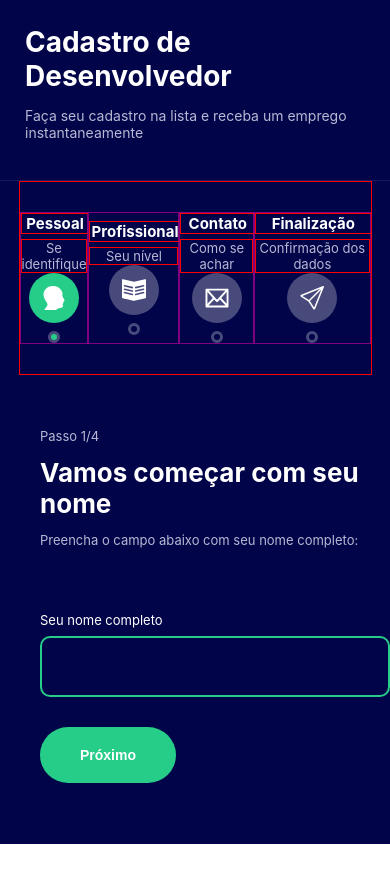
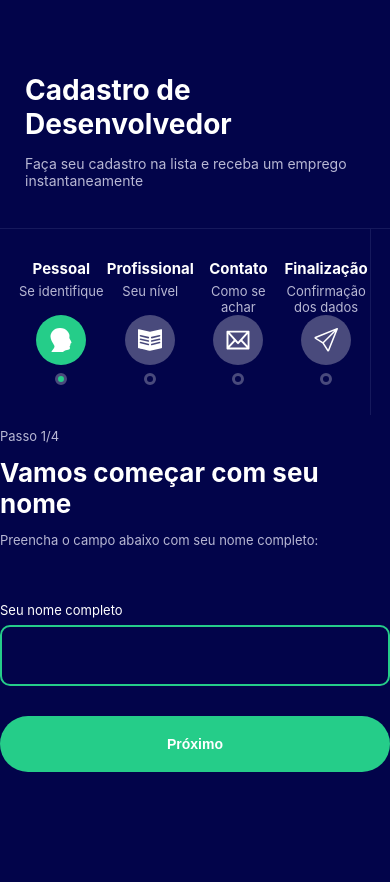
Before and after one commit to fdfborges/formulariomultsetpmodel, a React (Create React App) app: page / in a window 390 px wide. Shown: the top 882 px of the page. Before the commit the page ends 844 px from the top, so only its background shows below. Built offline with nearby package versions, Linux system fonts and the light colour scheme.

Commit message:
Page Step 1 responsive

```diff
--- a/src/components/SidebarItem/styles.ts
+++ b/src/components/SidebarItem/styles.ts
@@ -7,9 +7,11 @@ export const Container = styled.div`
 
         @media (max-width: 768px){
             display: flex;
+            flex: 1;
+            height: 100%
             align-items: center;
-            justify-content: center;
-            border: 1px solid purple;
+
+
             gap: 2rem;
 
             .containerLink{
@@ -46,7 +48,6 @@ export const Title = styled.div`
         align-items: center;
         justify-content: center;
         text-align: center;
-        border: 1px solid red;
 
     }
 `;
@@ -61,7 +62,6 @@ export const Description = styled.div`
         align-items: center;
         justify-content: center;
         text-align: center;
-        border: 1px solid red;
 
     }
 
--- a/src/components/Theme/styles.ts
+++ b/src/components/Theme/styles.ts
@@ -4,6 +4,7 @@ export const Container = styled.div`
     background-color: #02044A;
     color: #FFF;
     min-height: 100vh;
+    padding-top: 3rem;
 `;
 
 export const Area = styled.div`
@@ -33,7 +34,6 @@ export const Sidebar = styled.div`
     @media (max-width: 768px){
         display: flex;
         width: 90%;
-        border: 1px solid red;
     }
 `;
 
@@ -41,4 +41,9 @@ export const Page = styled.div`
     flex: 1;
     padding-left: 40px;
     padding-top: 40px;
+
+    @media (max-width: 768px){
+        padding-left: 0px;
+        padding-top: 0px;
+}
 `;
--- a/src/pages/FormStep1/styles.ts
+++ b/src/pages/FormStep1/styles.ts
@@ -1,7 +1,9 @@
 import styled from 'styled-components'
 
 export const Container = styled.div`
-    p{
+display: flex;
+flex-direction: column;
+p{
         font-size: 13px;
         color: #B8B8D4;
     }
@@ -14,9 +16,14 @@ export const Container = styled.div`
 
     hr{
         height: 1px;
-        border: 0;
+        border: none;
         background-color: #16195;
         margin: 30px 0;
+
+        @media (max-width: 768px){
+            margin: 20px 0;
+        }
+
     }
 
     label{
```
